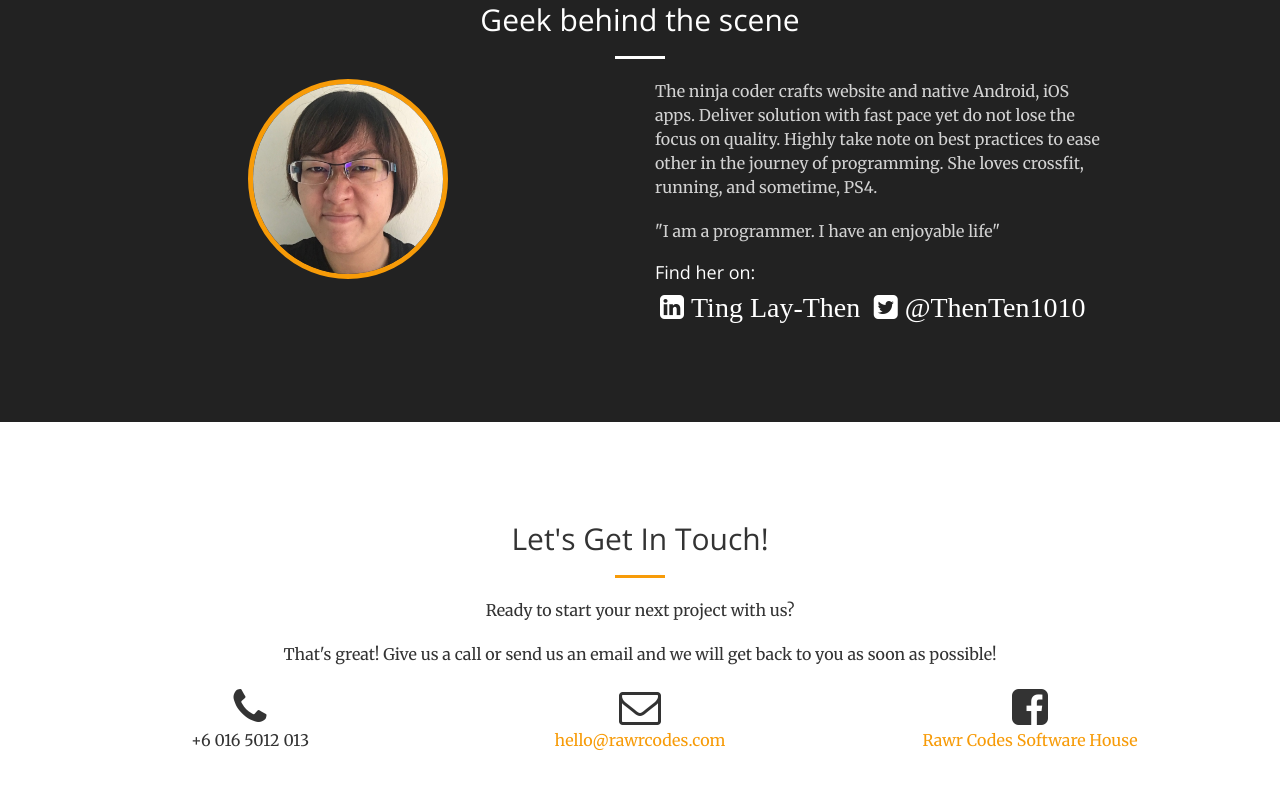
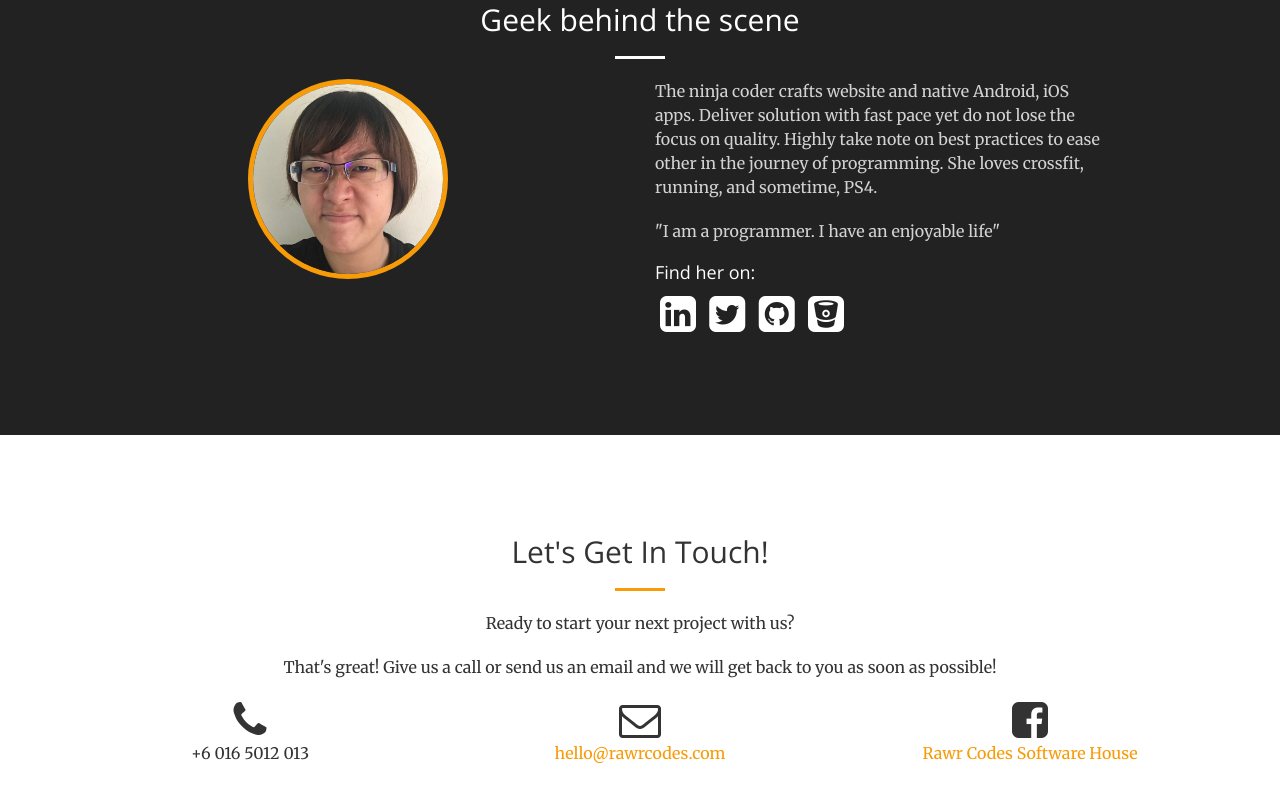
Before and after one commit to zynnthen/web-rawrCodes, a website: page web-temp-rawrcodes/index.html in a window 1280 px wide. Shown: the part 1726-2527 px from the top of the page. Drawn offline with nearby package versions, Linux system fonts and the light colour scheme.

Commit message:
Updated profile (geek section)

```diff
--- a/web-temp-rawrcodes/index.html
+++ b/web-temp-rawrcodes/index.html
@@ -149,10 +149,16 @@
                 <p class="text-faded-strong">"I am a programmer. I have an enjoyable life"</p>
                 <h4>Find her on:</h4>
                 <a href="https://my.linkedin.com/in/lay-then-ting-237b99a3" class="bg-dark">
-                  <i class="fa fa-linkedin-square fa-2x sr-icons"> Ting Lay-Then</i>
+                  <i class="fa fa-linkedin-square fa-3x sr-icons"></i>
                 </a>
                 <a href="https://twitter.com/ThenTen1010" class="bg-dark">
-                  <i class="fa fa-twitter-square fa-2x sr-icons"> @ThenTen1010</i>
+                  <i class="fa fa-twitter-square fa-3x sr-icons"></i>
+                </a>
+                <a href="https://github.com/ThenTen" class="bg-dark">
+                  <i class="fa fa-github-square fa-3x sr-icons"></i>
+                </a>
+                <a href="https://bitbucket.org/zynnthen/" class="bg-dark">
+                  <i class="fa fa-bitbucket-square fa-3x sr-icons"></i>
                 </a>
                 <br/>
               </div>
```
